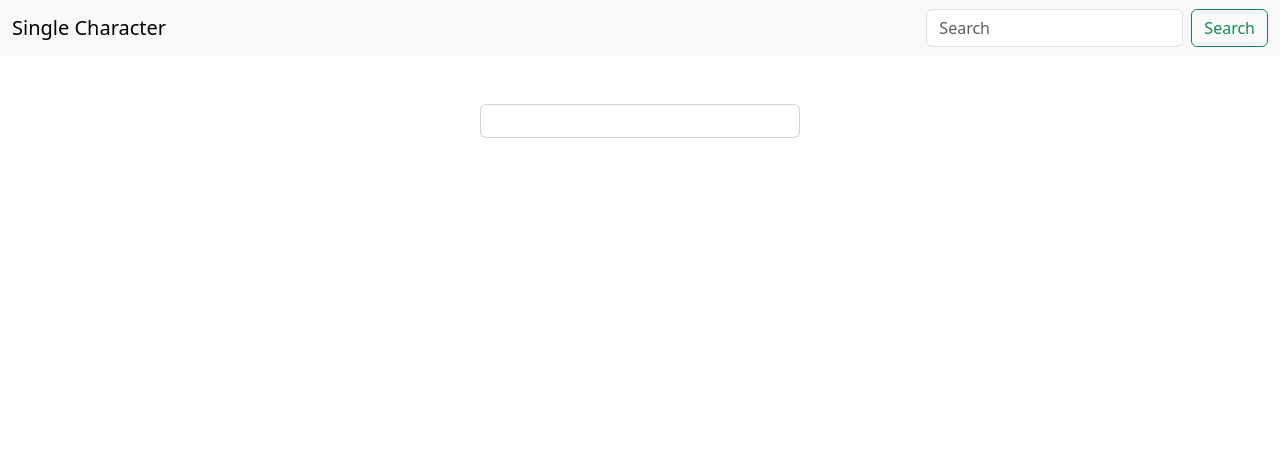
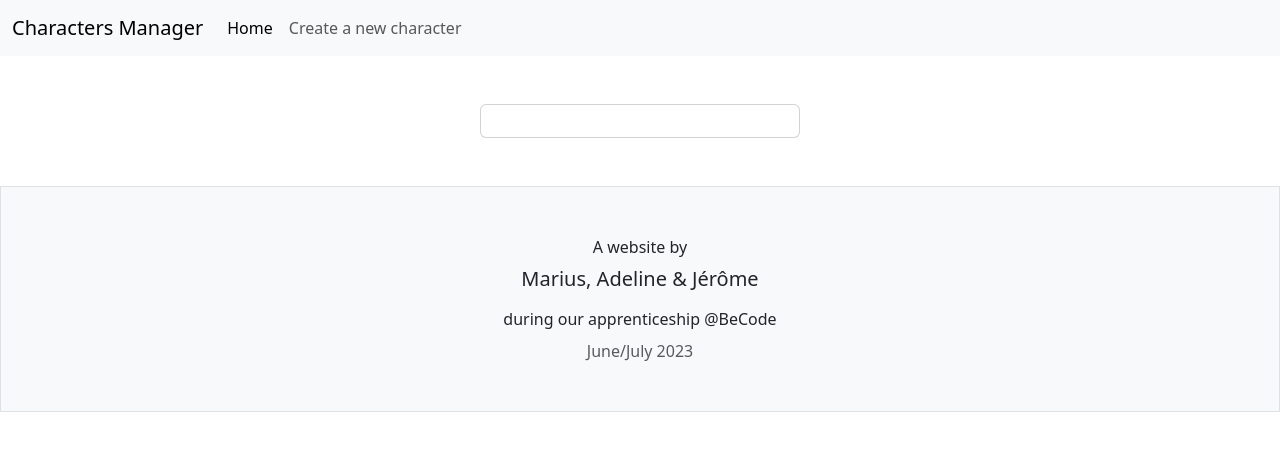
Before and after one commit to becodeorg/hamilton-8-character-manager-group-project-marius-adeline-jerome, a plain HTML site: page singleCharacter.html in a window 1280 px wide. Drawn offline with nearby package versions, Linux system fonts and the light colour scheme; no server answers.

Commit message:
Lien entre la singleCharacterPage et la editPage

```diff
--- a/singleCharacter.html
+++ b/singleCharacter.html
@@ -10,20 +10,21 @@
 </head>
 <body>
 
-    <nav class="navbar navbar-expand-lg bg-body-tertiary navbar-light">
+  <nav class="navbar navbar-expand-lg bg-body-tertiary">
     <div class="container-fluid">
-          <a class="navbar-brand" href="#">Single Character</a>
+      <a class="navbar-brand" href="#">Characters Manager</a>
       <button class="navbar-toggler" type="button" data-bs-toggle="collapse" data-bs-target="#navbarSupportedContent" aria-controls="navbarSupportedContent" aria-expanded="false" aria-label="Toggle navigation">
         <span class="navbar-toggler-icon"></span>
       </button>
       <div class="collapse navbar-collapse" id="navbarSupportedContent">
         <ul class="navbar-nav me-auto mb-2 mb-lg-0">
-
-                </ul>
-                <form class="d-flex" role="search">
-                <input class="form-control me-2" type="search" placeholder="Search" aria-label="Search">
-                <button class="btn btn-outline-success" type="submit">Search</button>
-                </form>
+          <li class="nav-item">
+            <a class="nav-link active" aria-current="page" href="index.html">Home</a>
+          </li>
+          <li class="nav-item d-flex">
+            <a class="nav-link" href="#">Create a new character</a>
+          </li>
+          <li class="nav-item dropdown">
       </div>
     </div>
   </nav>
@@ -33,7 +34,22 @@
 
     </div>
 
+    <footer>
 
+      <div class="container-fluid w-auto text-center bg-body-tertiary border mt-5 pt-5 pb-5">
+          <div class="card-header mb-2">
+          A website by
+          </div>
+          <div class="card-body">
+          <h5 class="card-title">Marius, Adeline & Jérôme</h5>
+          <p class="card-text mt-3">during our apprenticeship @BeCode</p>
+          </div>
+          <div class="card-footer text-body-secondary mt-2 ">
+          June/July 2023
+          </div>
+      </div>
+
+  </footer>
 
     <script src="https://cdn.jsdelivr.net/npm/bootstrap@5.3.0/dist/js/bootstrap.bundle.min.js" integrity="sha384-geWF76RCwLtnZ8qwWowPQNguL3RmwHVBC9FhGdlKrxdiJJigb/j/68SIy3Te4Bkz" crossorigin="anonymous"></script>
 </body>
--- a/singleCharacter.js
+++ b/singleCharacter.js
@@ -50,7 +50,7 @@ fetch(`https://character-database.becode.xyz/characters/`+id)
     buttonEdit.classList.add("btn", "btn-outline-success", "w-25", "me-5");
     buttonEdit.textContent="Edit";
     formButtons.append(buttonEdit);
-    buttonEdit.href="";
+    buttonEdit.href="EditPage.html?id="+id;
 
     const buttonDelete = document.createElement("a");
     buttonDelete.textContent = "Delete";
```
Also changed, not shown: EditPage.html (+1 -1 lines), character-creation.html (+10 -13 lines), index.html (+2 -2 lines). Lines whose indentation alone changed are shown as unchanged.
